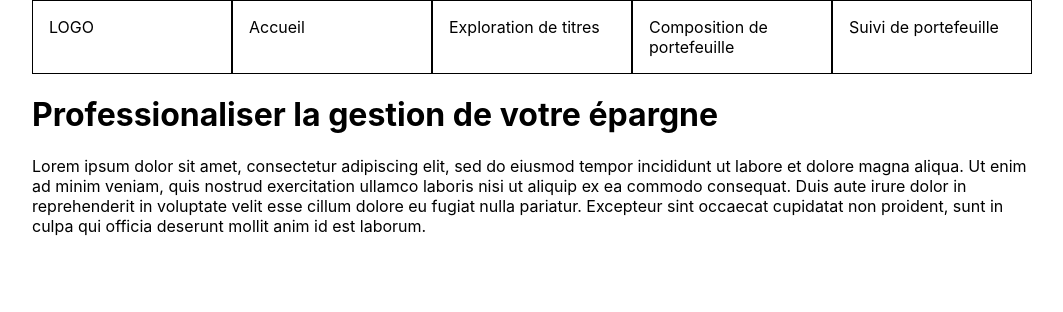
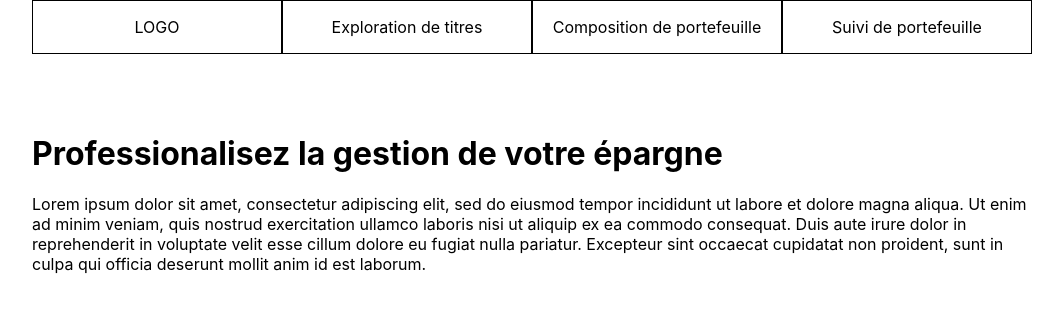
Before and after one commit to mx791/financialAdvisor, a React (Create React App) app in the folder web/: page / in a window 1280 px wide. Shown: the top 312 px of the page, without its empty margins (108-1171 px from the left). Built offline with nearby package versions, Linux system fonts and the light colour scheme.

Commit message:
maj readme

```diff
--- a/web/src/components/Menu.tsx
+++ b/web/src/components/Menu.tsx
@@ -3,7 +3,6 @@ import React, { FC, ReactElement } from 'react';
 const Menu: FC = (): ReactElement => {
     return (<div className='container menu'>
         <div className='menu-item'>LOGO</div>
-        <div className='menu-item'>Accueil</div>
         <div className='menu-item'>Exploration de titres</div>
         <div className='menu-item'>Composition de portefeuille</div>
         <div className='menu-item'>Suivi de portefeuille</div>
--- a/web/src/index.css
+++ b/web/src/index.css
@@ -5,11 +5,6 @@ body {
         sans-serif;
     -webkit-font-smoothing: antialiased;
     -moz-osx-font-smoothing: grayscale;
-}
-
-code {
-    font-family: source-code-pro, Menlo, Monaco, Consolas, 'Courier New',
-        monospace;
 }
 
 .container {
@@ -30,4 +25,11 @@ code {
     flex: 1;
     padding: 1em;
     border: 1px solid;
+    text-align: center;
+    vertical-align: middle;
+    line-height: normal;
 }
+
+.space {
+    margin-top: 5em;
+}
--- a/web/src/pages/LandingPage.tsx
+++ b/web/src/pages/LandingPage.tsx
@@ -2,8 +2,9 @@ import React, { FC, ReactElement } from 'react';
 
 const LandingPage: FC = (): ReactElement => {
     return (<div>
+        <div className='space'></div>
         <div className='container'>
-            <h1>Professionaliser la gestion de votre épargne</h1>
+            <h1>Professionalisez la gestion de votre épargne</h1>
             <p>Lorem ipsum dolor sit amet, consectetur adipiscing elit, sed do eiusmod tempor incididunt ut labore et dolore magna aliqua. Ut enim ad minim veniam, quis nostrud exercitation ullamco laboris nisi ut aliquip ex ea commodo consequat. Duis aute irure dolor in reprehenderit in voluptate velit esse cillum dolore eu fugiat nulla pariatur. Excepteur sint occaecat cupidatat non proident, sunt in culpa qui officia deserunt mollit anim id est laborum.</p>
         </div>
     </div>)
```
